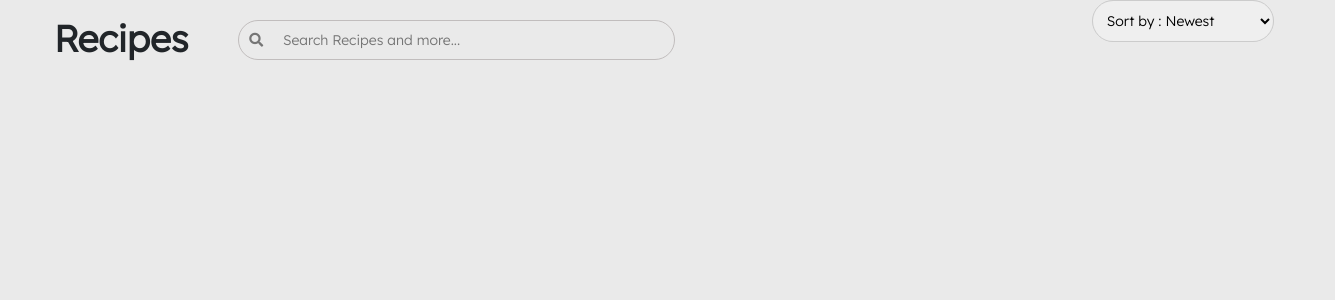
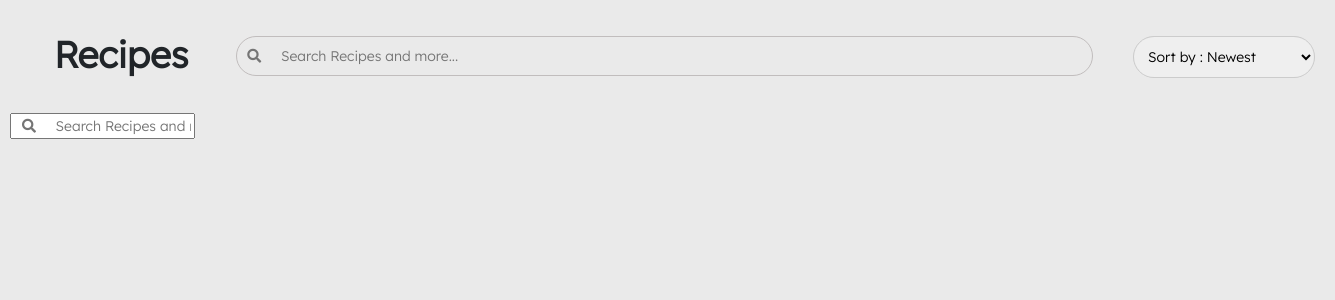
Before and after one commit to naveensinghp/RecipeApp, an Angular app: page / in a window 1280 px wide. Shown: the top 300 px of the page, 1335 px wide, since content can reach past the window. Built offline with nearby package versions, Linux system fonts and the light colour scheme.

Commit message:
“AlignmentChanges”

```diff
--- a/src/app/app.module.ts
+++ b/src/app/app.module.ts
@@ -6,13 +6,14 @@ import {MatIconModule} from '@angular/material/icon';
 
 import { AppRoutingModule } from './app-routing.module';
 import { AppComponent } from './app.component';
-import { HeaderComponent } from './header/header.component';
+import { HeaderComponent,SidebarComponent } from './header/header.component';
 import { BrowserAnimationsModule } from '@angular/platform-browser/animations';
 
 @NgModule({
   declarations: [
     AppComponent,
-    HeaderComponent
+    HeaderComponent,
+    SidebarComponent
   ],
   imports: [
     BrowserModule,
--- a/src/app/header/header.component.css
+++ b/src/app/header/header.component.css
@@ -1,4 +1,4 @@
-.recipetitle{
+.recipetitle {
   font-family: 'Lexend', sans-serif;
   font-size: 2.3rem;
   font-weight: bold;
@@ -6,50 +6,65 @@
   padding-left: 54px;
 }
 
-.search{
+.search {
   padding: 20px;
 }
 
-.parentclass{
+.parentclass {
   display: flex;
   justify-content: space-around;
 }
 
-
-input[type=text]{
-    -webkit-border-radius: 20px;
-    -moz-border-radius: 20px;
-     border-radius: 20px;
-     border: 1px solid #c1bdbd;
-     /* color: #a0d18c; */
-     width: 50%;
-     background: #eaeaea;
-     position: absolute;
-     height: 40px;
-     padding-left: 10px;
+.center {
+  display: flex;
+  justify-content: center;
 }
 
-input[type=text]:focus {
+
+input.recipecat[type=text]{
+
+}
+
+input.searchcategory[type=text] {
+  background: #eaeaea;
+  height: 40px;
+  width: 100ch;
+  border: 1px solid #c1bdbd;
+  border-radius: 20px;
+}
+
+input.searchcategory[type=text]:focus {
      outline: none;
      /* border: 1px solid #a0d18c; */
-     /* color: #2d9fd9; */
+     color: #2d9fd9;
 }
 
-.selectWrapper{
+.selectWrapper {
   font-family: 'Lexend', sans-serif;
-    border-radius:36px;
-    display:inline-block;
-    overflow:hidden;
-    background:#cccccc;
-    border:1px solid #cccccc;
+  border-radius: 36px;
+  display: inline-block;
+  overflow: hidden;
+  background: #cccccc;
+  border: 1px solid #cccccc;
 }
-  .selectBox{
+
+.selectBox {
   padding: 10px;
-    width:180px;
-    height:40px;
-    border:0px;
-    outline:none;
+  width: 180px;
+  height: 40px;
+  border: 0px;
+  outline: none;
 }
-  .tht{
+
+.sr{
+  padding:10px;
+}
+
+.tht {
   font-weight: bold;
 }
+
+.test {
+  padding: 20px;
+  background: chocolate;
+}
--- a/src/app/header/header.component.html
+++ b/src/app/header/header.component.html
@@ -4,23 +4,24 @@
 
 <div style="font-size: 40px;font-family: 'Lexend', sans-serif;"> Login</div> -->
 
-
-<div class="" >
-    <div class="row">
-        <div class="col-lg-2">
+<div class="d-flex justify-content-between">
+  <!-- Recipe Title Logo -->
+  <div class="mt-3">
     <div class="recipetitle">
       Recipes
     </div>
   </div>
-        <div class="col-lg-8">
+  <div class="mt-3">
+    <!-- Recipe Search -->
+    <div>
       <div class="search">
-                <input type="text"
-                placeholder="&#xf002; &nbsp;&nbsp;&nbsp; Search Recipes and more..."
-                style="padding-left: 10px;font-family: 'Lexend', sans-serif,'Font Awesome 5 Free';"
-                >
+        <input class="searchcategory" type="text" width="200px" placeholder="&#xf002; &nbsp;&nbsp;&nbsp; Search Recipes and more..." style="padding-left: 10px;font-family: 'Lexend', sans-serif,'Font Awesome 5 Free';">
       </div>
     </div>
-        <div class="col-lg-2">
+  </div>
+  <div class="mt-3">
+    <!-- Search Category -->
+    <div style="padding:20px">
       <div class="selectWrapper">
         <select class="selectBox">
           <option>Sort by : <span class="tht">Newest </span></option>
@@ -31,3 +32,7 @@
     </div>
   </div>
 </div>
+
+<div>
+  <app-sidebar></app-sidebar>
+</div>
--- a/src/app/header/header.component.ts
+++ b/src/app/header/header.component.ts
@@ -13,3 +13,19 @@ export class HeaderComponent implements OnInit {
   }
 
 }
+
+
+
+@Component({
+  selector: 'app-sidebar',
+  templateUrl: './sidebar.component.html',
+  styleUrls: ['./header.component.css']
+})
+export class SidebarComponent implements OnInit {
+
+  constructor() { }
+
+  ngOnInit(): void {
+  }
+
+}
--- /dev/null
+++ b/src/app/header/sidebar.component.html
@@ -0,0 +1,6 @@
+<div class="sr">
+  <div>
+    <input class="recipecat" type="text" width="200px" placeholder="&#xf002; &nbsp;&nbsp;&nbsp; Search Recipes and more..."
+     style="padding-left: 10px;font-family: 'Lexend', sans-serif,'Font Awesome 5 Free';">
+  </div>
+<div>
```
Lines whose indentation alone changed are shown as unchanged.
